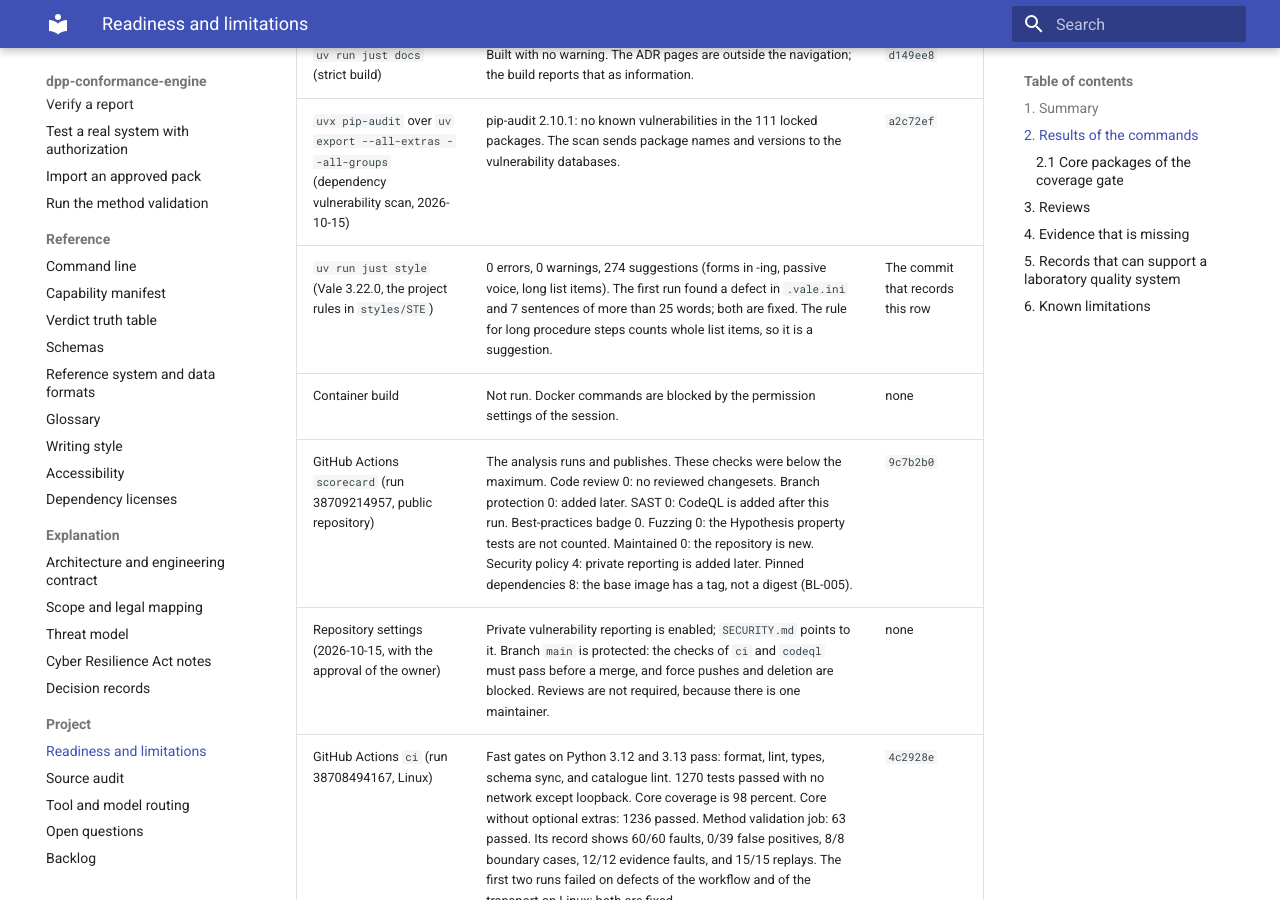
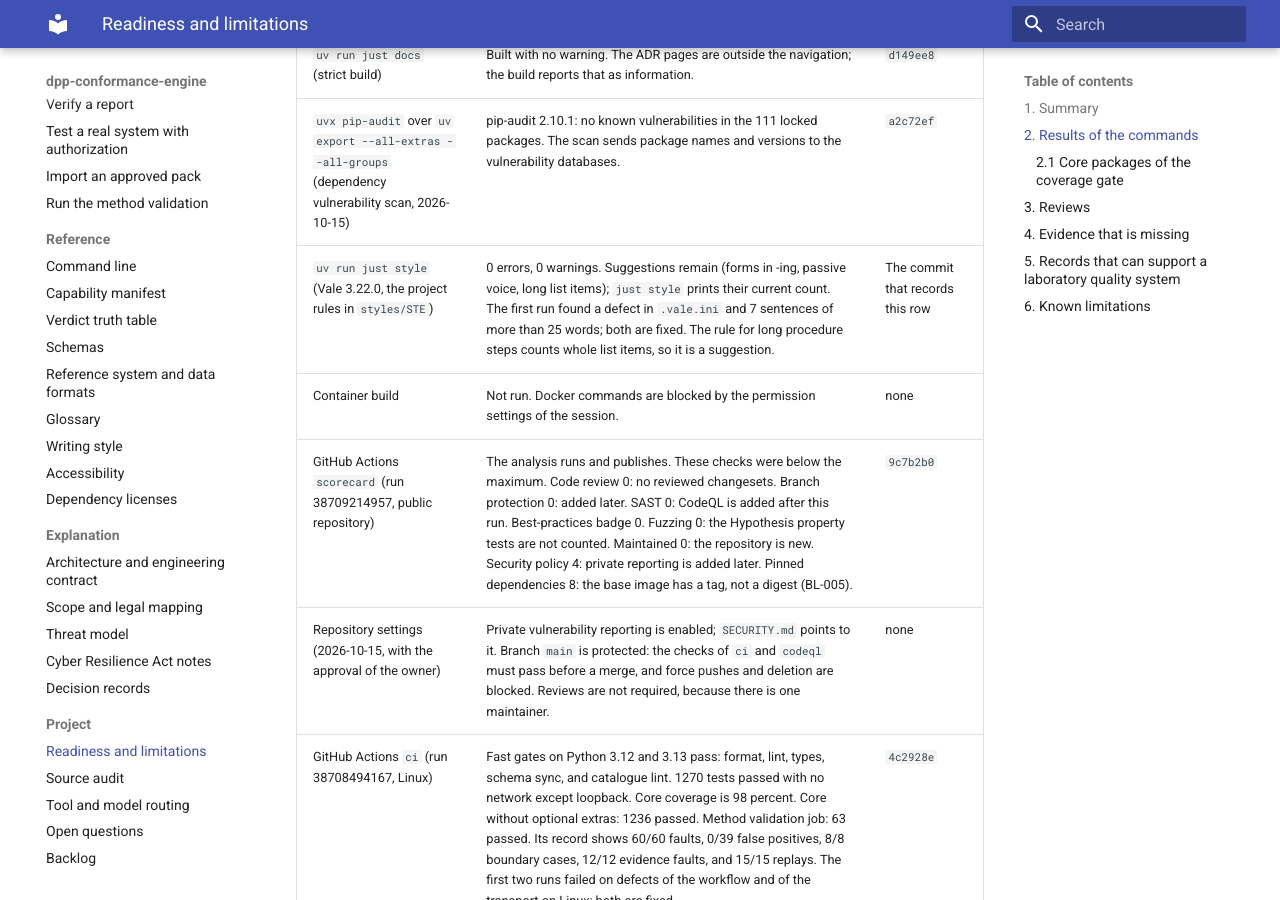
Before and after one commit to hadijannat/dpp-conformance-engine, an MkDocs documentation site: the page built from docs/readiness.md, in a window 1280 px wide and 900 px high, scrolled down 2420 px. Built offline with MkDocs 1.6.1 and Material for MkDocs 9.7.7, drawn with Linux system fonts in a browser that asks for light colours; the version menu is left out.

Commit message:
docs: do not quote the number of Vale suggestions, which changes with each edit
Co-Authored-By: Claude Opus 5.5 <noreply@anthropic.com>

```diff
--- a/docs/readiness.md
+++ b/docs/readiness.md
@@ -42,7 +42,7 @@ ran the commands. No human has repeated them.
 | `reuse lint` (REUSE 3.3) | 248 of 248 files have copyright and license information. Compliant. | `d149ee8` |
 | `uv run just docs` (strict build) | Built with no warning. The ADR pages are outside the navigation; the build reports that as information. | `d149ee8` |
 | `uvx pip-audit` over `uv export --all-extras --all-groups` (dependency vulnerability scan, 2026-10-15) | pip-audit 2.10.1: no known vulnerabilities in the 111 locked packages. The scan sends package names and versions to the vulnerability databases. | `a2c72ef` |
-| `uv run just style` (Vale 3.22.0, the project rules in `styles/STE`) | 0 errors, 0 warnings, 274 suggestions (forms in -ing, passive voice, long list items). The first run found a defect in `.vale.ini` and 7 sentences of more than 25 words; both are fixed. The rule for long procedure steps counts whole list items, so it is a suggestion. | The commit that records this row |
+| `uv run just style` (Vale 3.22.0, the project rules in `styles/STE`) | 0 errors, 0 warnings. Suggestions remain (forms in -ing, passive voice, long list items); `just style` prints their current count. The first run found a defect in `.vale.ini` and 7 sentences of more than 25 words; both are fixed. The rule for long procedure steps counts whole list items, so it is a suggestion. | The commit that records this row |
 | Container build | Not run. Docker commands are blocked by the permission settings of the session. | none |
 | GitHub Actions `scorecard` (run 38709214957, public repository) | The analysis runs and publishes. These checks were below the maximum. Code review 0: no reviewed changesets. Branch protection 0: added later. SAST 0: CodeQL is added after this run. Best-practices badge 0. Fuzzing 0: the Hypothesis property tests are not counted. Maintained 0: the repository is new. Security policy 4: private reporting is added later. Pinned dependencies 8: the base image has a tag, not a digest (BL-005). | `9c7b2b0` |
 | Repository settings (2026-10-15, with the approval of the owner) | Private vulnerability reporting is enabled; `SECURITY.md` points to it. Branch `main` is protected: the checks of `ci` and `codeql` must pass before a merge, and force pushes and deletion are blocked. Reviews are not required, because there is one maintainer. | none |
```
Also changed, not shown: TASKS.md (+1 -1 lines).
